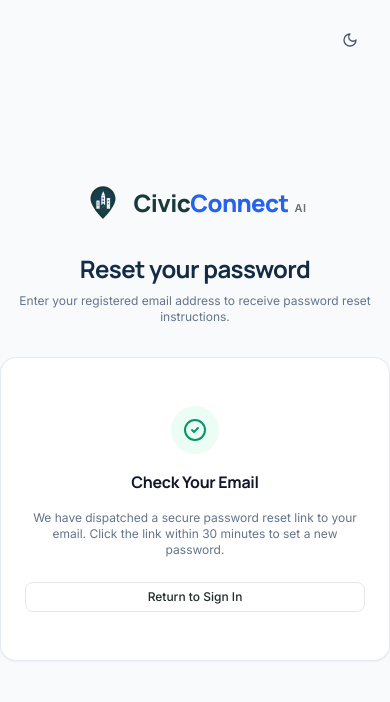
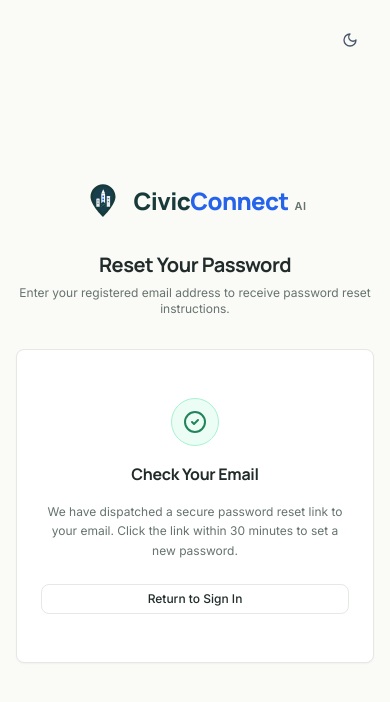
Before and after one commit to RavendraPatel09/CivicConnect, a React (Vite) app in the folder frontend/: page /forgot-password in a window 390 px wide. Both pictures are taken after typing "name@example.com" into the empty fields and a click on the button "Send Reset Link". Shown: the top 702 px of the page. Built offline with nearby package versions, Linux system fonts and the light colour scheme; no server answers.

Commit message:
feat(auth): update forgot password page

```diff
--- a/frontend/src/pages/auth/ForgotPasswordPage.tsx
+++ b/frontend/src/pages/auth/ForgotPasswordPage.tsx
@@ -26,7 +26,7 @@ export const ForgotPasswordPage: React.FC = () => {
   };
 
   return (
-    <div className="min-h-screen bg-slate-50 dark:bg-[#0B1320] flex flex-col justify-center py-12 sm:px-6 lg:px-8 relative">
+    <div className="min-h-screen bg-[#FAFAF7] dark:bg-[#0B1320] flex flex-col justify-center py-12 sm:px-6 lg:px-8 relative text-[#202B2A] dark:text-[#F1F5F9]">
       <div className="absolute top-6 right-6">
         <ThemeToggle />
       </div>
@@ -35,25 +35,25 @@ export const ForgotPasswordPage: React.FC = () => {
         <Link to="/" className="inline-block">
           <Logo size="lg" />
         </Link>
-        <h2 className="mt-6 text-2xl font-bold tracking-tight text-[#142B45] dark:text-white">
-          Reset your password
+        <h2 className="mt-6 text-xl sm:text-2xl font-bold tracking-tight text-[#202B2A] dark:text-white">
+          Reset Your Password
         </h2>
-        <p className="mt-2 text-xs text-slate-500 dark:text-slate-400">
+        <p className="mt-1.5 text-xs text-[#66736F] dark:text-slate-400">
           Enter your registered email address to receive password reset instructions.
         </p>
       </div>
 
-      <div className="mt-8 sm:mx-auto sm:w-full sm:max-w-md">
-        <div className="bg-white dark:bg-[#131E30] py-8 px-6 shadow-sm rounded-2xl border border-slate-200/90 dark:border-[#22344D] sm:px-10">
+      <div className="mt-8 sm:mx-auto sm:w-full sm:max-w-md px-4 sm:px-0">
+        <div className="bg-white dark:bg-[#131E30] py-8 px-6 shadow-subtle rounded-lg border border-[#E5E8E4] dark:border-[#22344D] sm:px-10">
           {isSubmitted ? (
             <div className="text-center py-4 space-y-4">
-              <div className="w-12 h-12 rounded-full bg-emerald-50 dark:bg-emerald-950/40 text-emerald-600 dark:text-emerald-400 mx-auto flex items-center justify-center">
+              <div className="w-12 h-12 rounded-full bg-emerald-50 dark:bg-emerald-950/40 text-[#23845B] mx-auto flex items-center justify-center border border-emerald-200 dark:border-emerald-800">
                 <CheckCircle2 className="w-6 h-6" />
               </div>
-              <h3 className="text-base font-bold text-slate-900 dark:text-white">
+              <h3 className="text-base font-bold text-[#202B2A] dark:text-white">
                 Check Your Email
               </h3>
-              <p className="text-xs text-slate-500 dark:text-slate-400">
+              <p className="text-xs text-[#66736F] dark:text-slate-400 leading-relaxed">
                 We have dispatched a secure password reset link to your email. Click the link within 30 minutes to set a new password.
               </p>
               <div className="pt-2">
@@ -77,7 +77,7 @@ export const ForgotPasswordPage: React.FC = () => {
 
               <Button
                 type="submit"
-                variant="civic"
+                variant="primary"
                 size="md"
                 className="w-full mt-2"
                 isLoading={isSubmitting}
@@ -88,7 +88,7 @@ export const ForgotPasswordPage: React.FC = () => {
               <div className="text-center pt-2">
                 <Link
                   to="/login"
-                  className="inline-flex items-center gap-1.5 text-xs font-semibold text-slate-600 dark:text-slate-400 hover:text-slate-900 dark:hover:text-white"
+                  className="inline-flex items-center gap-1.5 text-xs font-semibold text-[#66736F] hover:text-[#202B2A] dark:hover:text-white"
                 >
                   <ArrowLeft className="w-3.5 h-3.5" />
                   Back to Sign In
```
